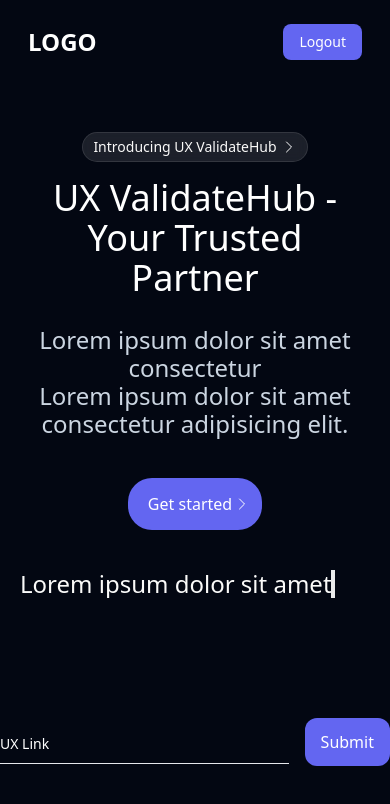
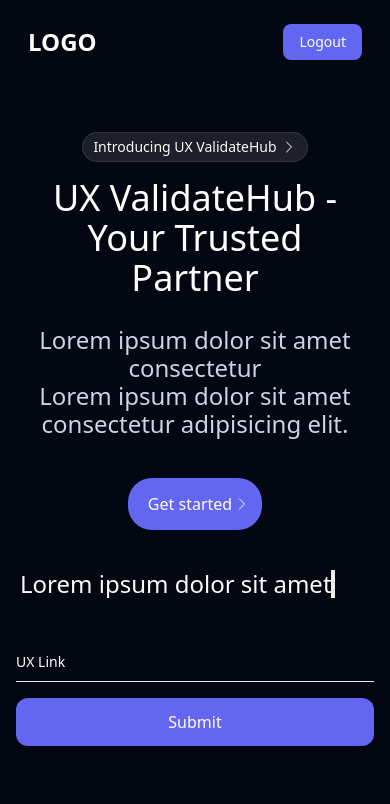
Before and after one commit to aravinthkumar4/UX-Validation, a React (Create React App) app: page /home in a window 390 px wide. Shown: the top 804 px of the page. Built offline with nearby package versions, Linux system fonts and the light colour scheme.

Commit message:
responsive fix

```diff
--- a/src/Pages/Home/index.jsx
+++ b/src/Pages/Home/index.jsx
@@ -67,8 +67,8 @@ export const Home = () => {
           </h6>
         </div>
       </div>
-      <div className="w-full flex items-center justify-center gap-4 mt-20">
-        <div class="relative h-11 w-[400px] animate-slidein [--slidein-delay:900ms] opacity-0">
+      <div className="w-full flex items-center justify-center flex-wrap gap-4 mt-18">
+        <div class="mx-4 md:mx-0 relative h-11 w-[400px] animate-slidein [--slidein-delay:900ms] opacity-0">
           <input
             type="text"
             name="url"
@@ -79,7 +79,7 @@ export const Home = () => {
             UX Link
           </label>
         </div>
-        <div className="justify-center items-center bg-indigo-500 hover:scale-110 duration-300 cursor-pointer self-center flex gap-0.5 px-4 py-2 rounded-xl">
+        <div className="w-full md:w-20 text-center mx-4 md:mx-0 justify-center items-center bg-indigo-500 hover:scale-110 duration-300 cursor-pointer self-center flex gap-0.5 px-4 py-2 rounded-xl">
           <div className="animate-slidein [--slidein-delay:900ms] opacity-0 text-white text-base font-medium leading-8 grow whitespace-nowrap">
             Submit
           </div>
```
